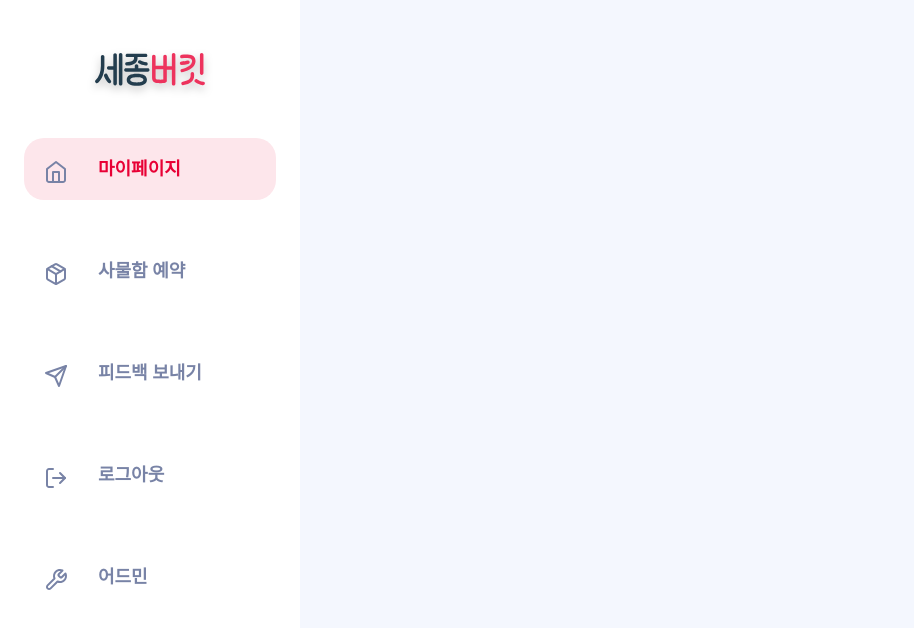
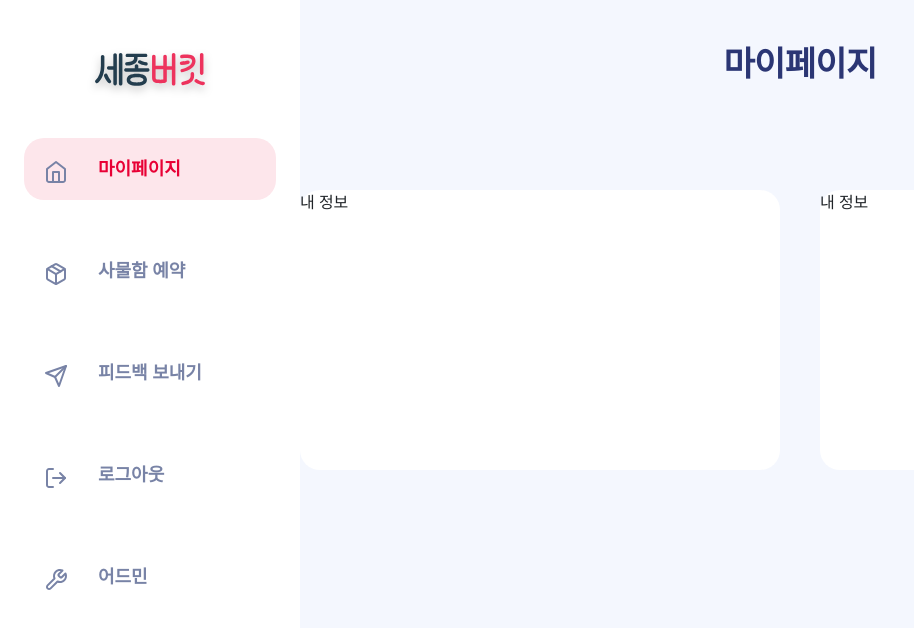
Before and after one commit to sangkyu39/IME-Project, a React (Create React App) app: page /mypage in a window 1280 px wide. Shown: the top 628 px of the page, without its empty margins (0-914 px from the left). Built offline with nearby package versions, Linux system fonts and the light colour scheme.

Commit message:
FEAT : 마이페이지 틀 구현

```diff
--- a/src/routes/MyPage.js
+++ b/src/routes/MyPage.js
@@ -5,6 +5,13 @@ function MyPage() {
   return (
     <MyPageStyled>
       <Sidebar />
+      <ContentContainer>
+        <PageText>마이페이지</PageText>
+        <TopDivStyled>
+          <InfoBox>내 정보</InfoBox>
+          <InfoBox>내 정보</InfoBox>
+        </TopDivStyled>
+      </ContentContainer>
     </MyPageStyled>
   );
 }
@@ -14,4 +21,45 @@ export default MyPage;
 const MyPageStyled = styled.div`
   background: var(--background, #f4f7fe);
   height: 100vh;
+  width: 100vw;
+  display: flex;
 `;
+
+const ContentContainer = styled.div`
+  width: 100%;
+  display: flex;
+  flex-direction: column;
+  align-items: center;
+`;
+
+const PageText = styled.div`
+  @import url("https://fonts.googleapis.com/css2?family=DM+Sans:opsz,wght@9..40,700&display=swap");
+  color: var(--grayscale-600, #2b3674);
+  font-family: DM Sans;
+  font-size: 34px;
+  font-style: normal;
+  font-weight: 700;
+  line-height: 42px;
+  letter-spacing: -0.68px;
+  padding: 40px;
+  height: 130px;
+  display: flex;
+  justify-content: flex-start;
+  align-items: center;
+`;
+
+const TopDivStyled = styled.div`
+  height: 50vh;
+  display: flex;
+  justify-content: center;
+  align-items: center;
+  gap: 40px;
+`;
+
+const InfoBox = styled.div`
+  width: 480px;
+  height: 280px;
+  flex-shrink: 0;
+  border-radius: 20px;
+  background: var(--white, #fff);
+`;
```
